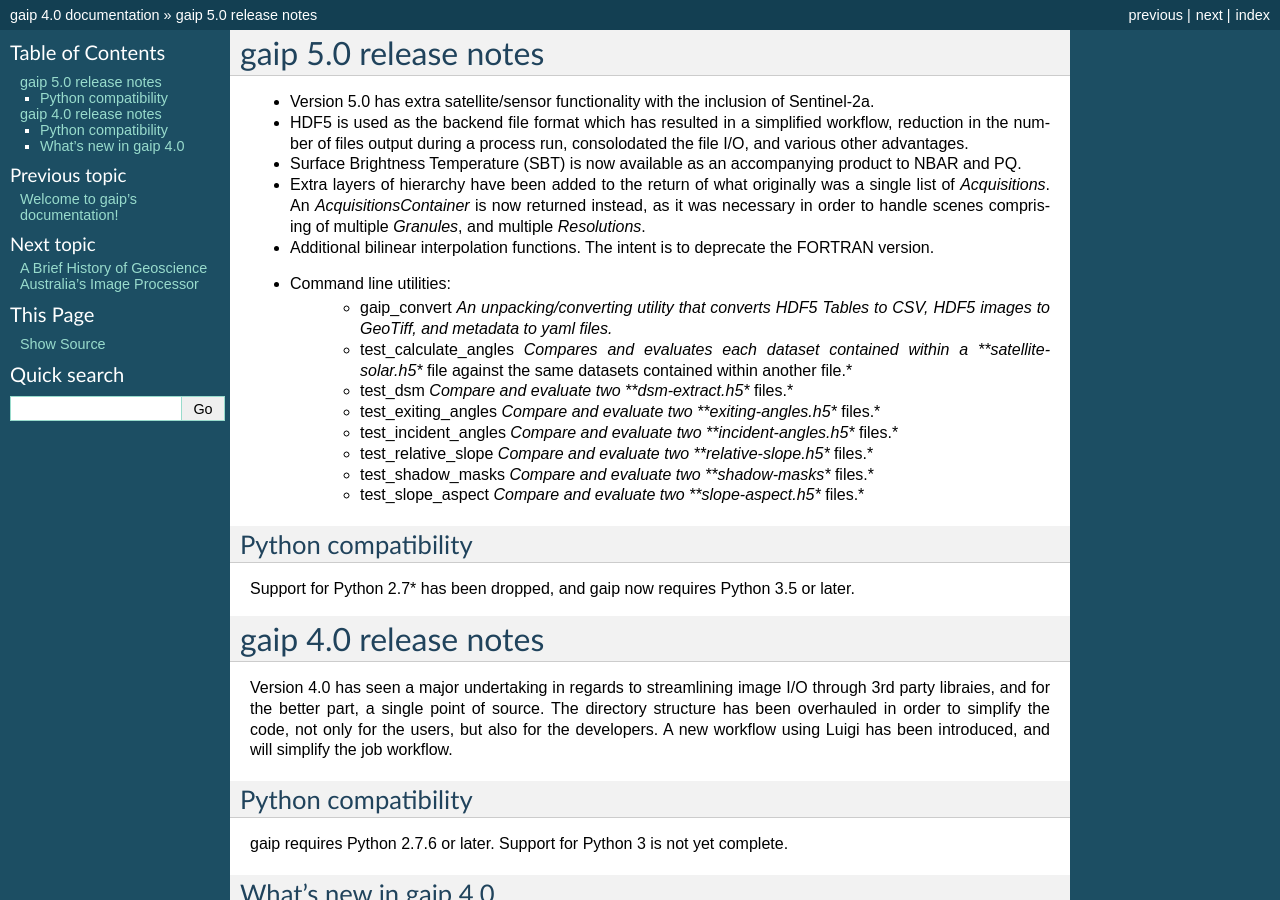
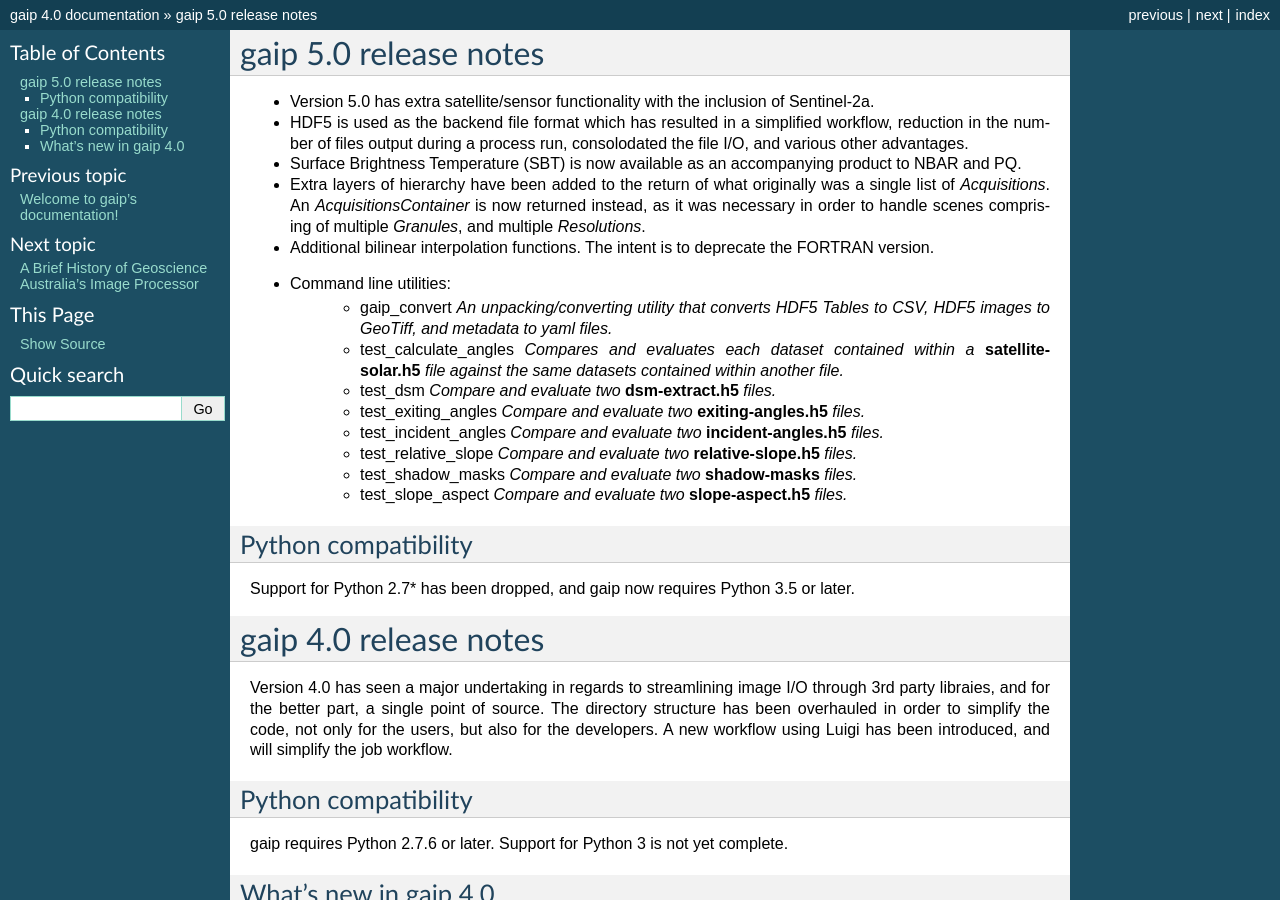
Before and after one commit to GeoscienceAustralia/wagl, a Sphinx documentation site: the page built from docs/source/release_notes.rst, in a window 1280 px wide and 900 px high. Built offline with Sphinx 7.4.7, drawn with Linux system fonts in a browser that asks for light colours; pages that are not in the unit, such as notebooks, are missing from menus.

Commit message:
Bold formatting.

```diff
--- a/docs/source/release_notes.rst
+++ b/docs/source/release_notes.rst
@@ -8,13 +8,13 @@
 * Additional bilinear interpolation functions. The intent is to deprecate the FORTRAN version.
 * Command line utilities:
     * gaip_convert  *An unpacking/converting utility that converts HDF5 Tables to CSV, HDF5 images to GeoTiff, and metadata to yaml files.*
-    * test_calculate_angles *Compares and evaluates each dataset contained within a **satellite-solar.h5** file against the same datasets contained within another file.*
-    * test_dsm *Compare and evaluate two **dsm-extract.h5** files.*
-    * test_exiting_angles *Compare and evaluate two **exiting-angles.h5** files.*
-    * test_incident_angles *Compare and evaluate two **incident-angles.h5** files.*
-    * test_relative_slope *Compare and evaluate two **relative-slope.h5** files.*
-    * test_shadow_masks *Compare and evaluate two **shadow-masks** files.*
-    * test_slope_aspect *Compare and evaluate two **slope-aspect.h5** files.*
+    * test_calculate_angles *Compares and evaluates each dataset contained within a* **satellite-solar.h5** *file against the same datasets contained within another file.*
+    * test_dsm *Compare and evaluate two* **dsm-extract.h5** *files.*
+    * test_exiting_angles *Compare and evaluate two* **exiting-angles.h5** *files.*
+    * test_incident_angles *Compare and evaluate two* **incident-angles.h5** *files.*
+    * test_relative_slope *Compare and evaluate two* **relative-slope.h5** *files.*
+    * test_shadow_masks *Compare and evaluate two* **shadow-masks** *files.*
+    * test_slope_aspect *Compare and evaluate two* **slope-aspect.h5** *files.*
 
 
 Python compatibility
```
